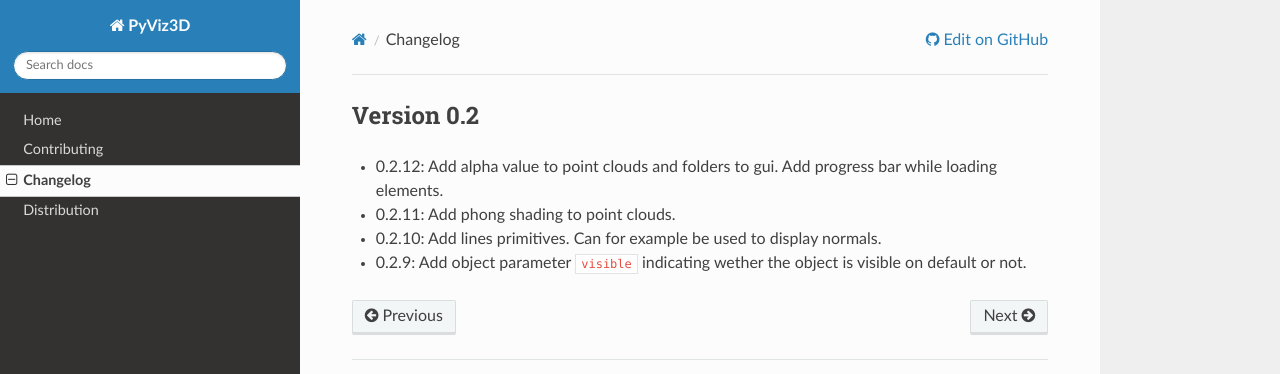
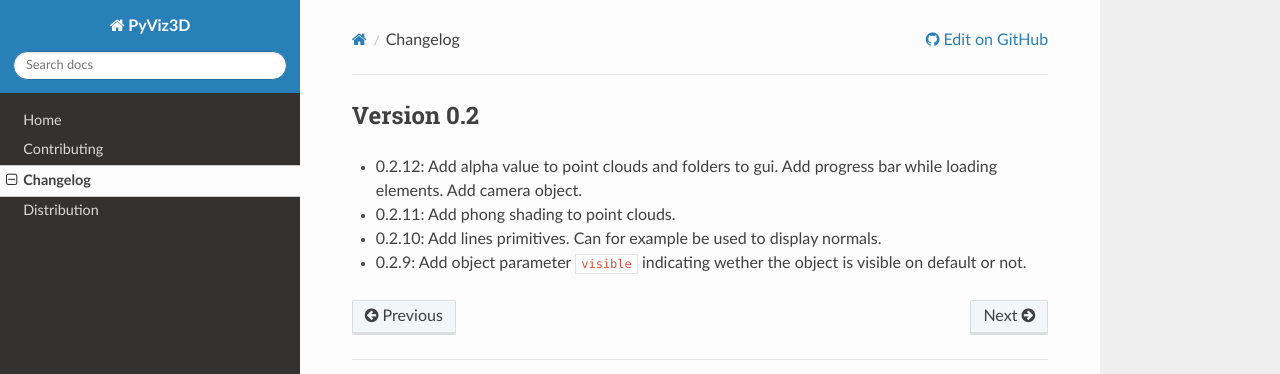
Before and after one commit to francisengelmann/PyViz3D, an MkDocs documentation site: the page built from docs/changelog.md, in a window 1280 px wide. Shown: the top 374 px of the page. Built offline with MkDocs 1.6.1, drawn with Linux system fonts in a browser that asks for light colours; nearby versions of some CDN libraries.

```diff
--- a/docs/changelog.md
+++ b/docs/changelog.md
@@ -1,5 +1,5 @@
 ## Version 0.2
- - 0.2.12: Add alpha value to point clouds and folders to gui. Add progress bar while loading elements.
+ - 0.2.12: Add alpha value to point clouds and folders to gui. Add progress bar while loading elements. Add camera object.
  - 0.2.11: Add phong shading to point clouds.
  - 0.2.10: Add lines primitives. Can for example be used to display normals.
  - 0.2.9: Add object parameter `visible` indicating wether the object is visible on default or not.
--- a/setup.py
+++ b/setup.py
@@ -6,7 +6,7 @@ this_directory = path.abspath(path.dirname(__file__))
 with open(path.join(this_directory, 'README.md'), encoding='utf-8') as f:
     long_description = f.read()
 
-version = '0.2.11'
+version = '0.2.12'
 
 setup(name='pyviz3d',
       version=version,
```
